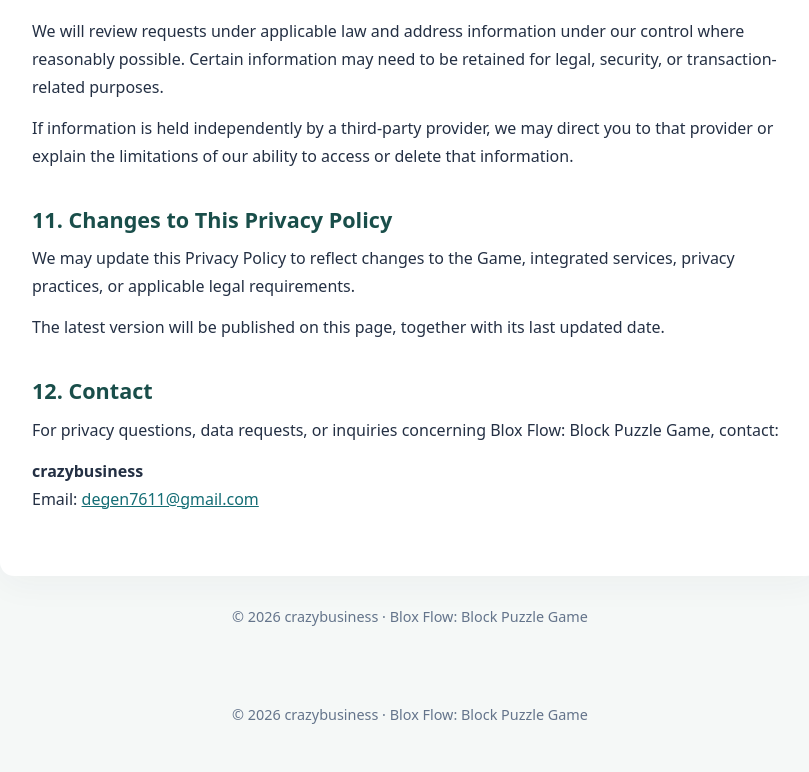
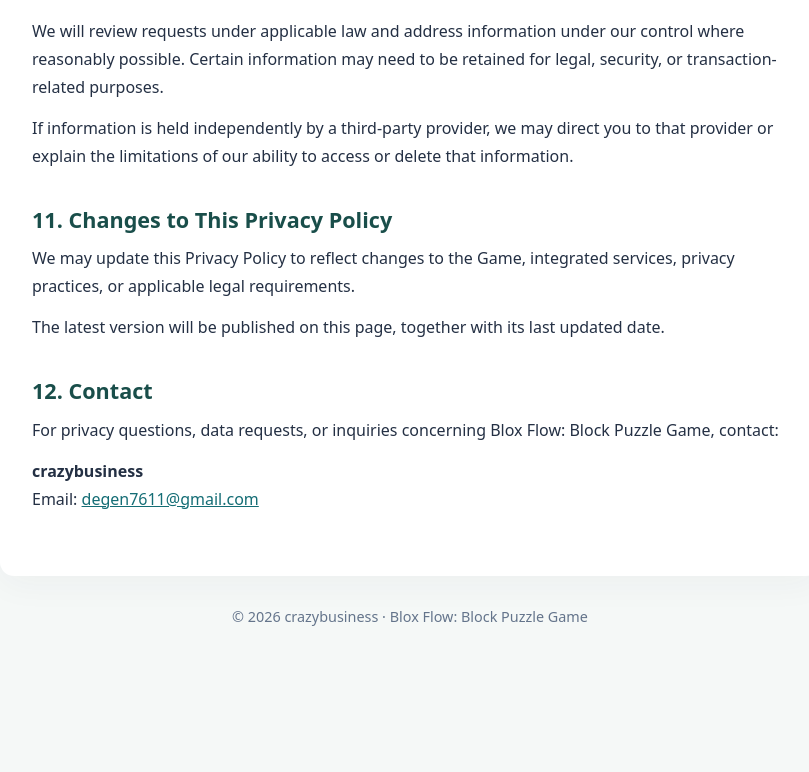
Before and after one commit to owwmaa/blox-flow-privacy, a plain HTML site: page index.html in a window 1280 px wide. Shown: the part 4677-5449 px from the top of the page, without its empty margins (230-1039 px from the left). After the commit the page ends 5351 px from the top, so only its background shows below. Drawn offline with Linux system fonts and the light colour scheme.

Commit message:
Update index.html

```diff
--- a/index.html
+++ b/index.html
@@ -462,7 +462,3 @@
 
 </body>
 </html>
-
-<footer>© 2026 crazybusiness · Blox Flow: Block Puzzle Game</footer>
-</body>
-</html>
```
